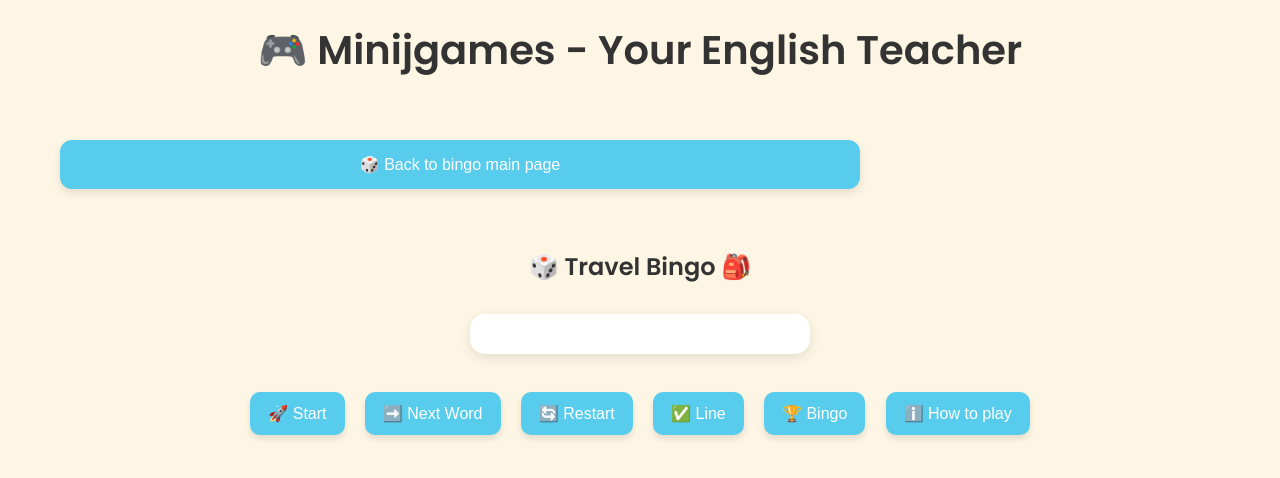
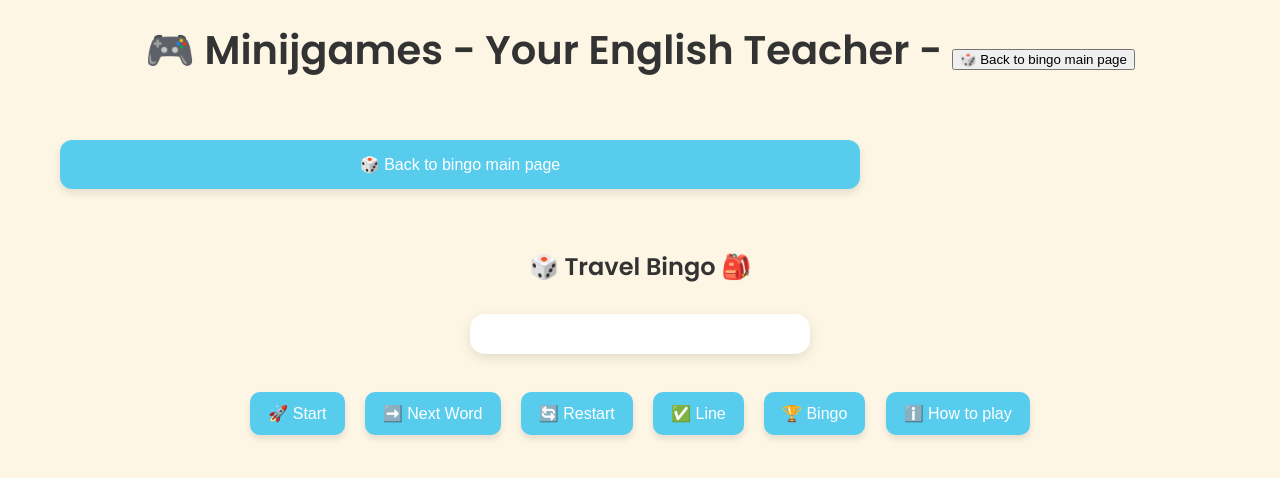
Before and after one commit to iesrcid/NuriaCerveraEnglishTeacher, a plain HTML site: page travel_bingo.html in a window 1280 px wide. Drawn offline with Linux system fonts and the light colour scheme.

Commit message:
Update travel_bingo.html

```diff
--- a/travel_bingo.html
+++ b/travel_bingo.html
@@ -103,7 +103,7 @@
   </style>
 </head>
 <body>
-  <h1>🎮 Minijgames - Your English Teacher</h1>
+  <h1>🎮 Minijgames - Your English Teacher - <a href="bingo.html"><button>🎲 Back to bingo main page</button></a></h1>
   <div class="game-buttons">
     <a href="bingo.html"><button>🎲 Back to bingo main page</button></a>
   </div>
```
